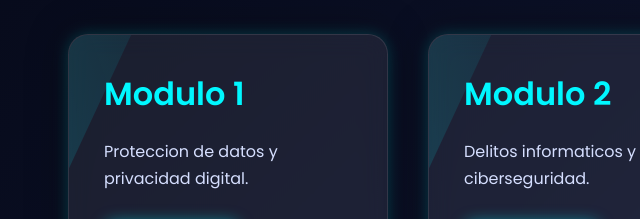
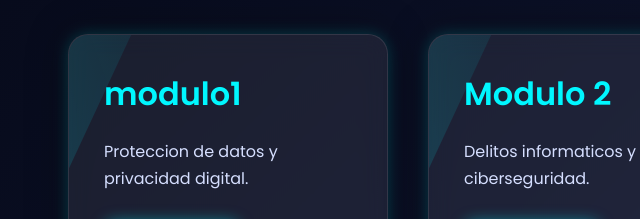
Before and after one commit to Pablo-Javier-Muy-Giron/portafolio-derecho-informatico-3190-25-18038, a plain HTML site: page index.html in a window 1280 px wide. Shown: the part 331-550 px from the top of the page, 52-692 px from the left. Drawn offline with Linux system fonts and the light colour scheme.

Commit message:
Update index.html

```diff
--- a/index.html
+++ b/index.html
@@ -18,7 +18,7 @@
     <section class="principal">
 
         <div class="card">
-            <h2>Modulo 1</h2>
+            <h2>modulo1</h2>
             <p>Proteccion de datos y privacidad digital.</p>
             <a href="modulo1.html">Ingresar</a>
         </div>
```
